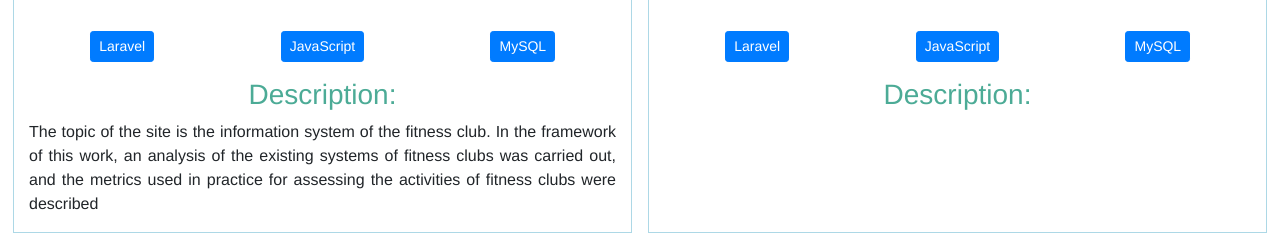
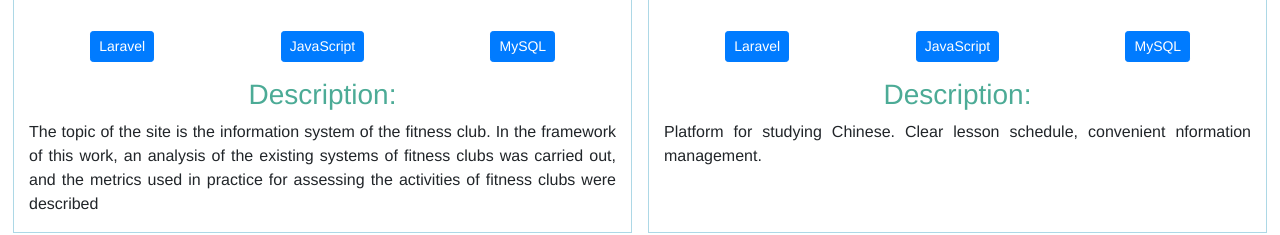
Before and after one commit to BVAk/Portfolio, a Vue app: page / in a window 1280 px wide. Shown: the part 800-1035 px from the top of the page. Built offline with nearby package versions, Linux system fonts and the light colour scheme.

Commit message:
description

```diff
--- a/src/components/Projects.vue
+++ b/src/components/Projects.vue
@@ -78,7 +78,7 @@
               <div class="col"><button type="button" class="btn btn-primary btn-sm m-2">MySQL</button></div>
             </div>
     <h3>Description:</h3>
-        <p class="text-justify"> </p>
+        <p class="text-justify">Platform for studying Chinese. Clear lesson schedule, convenient nformation management. </p>
     </div>
 
     </div>
```
